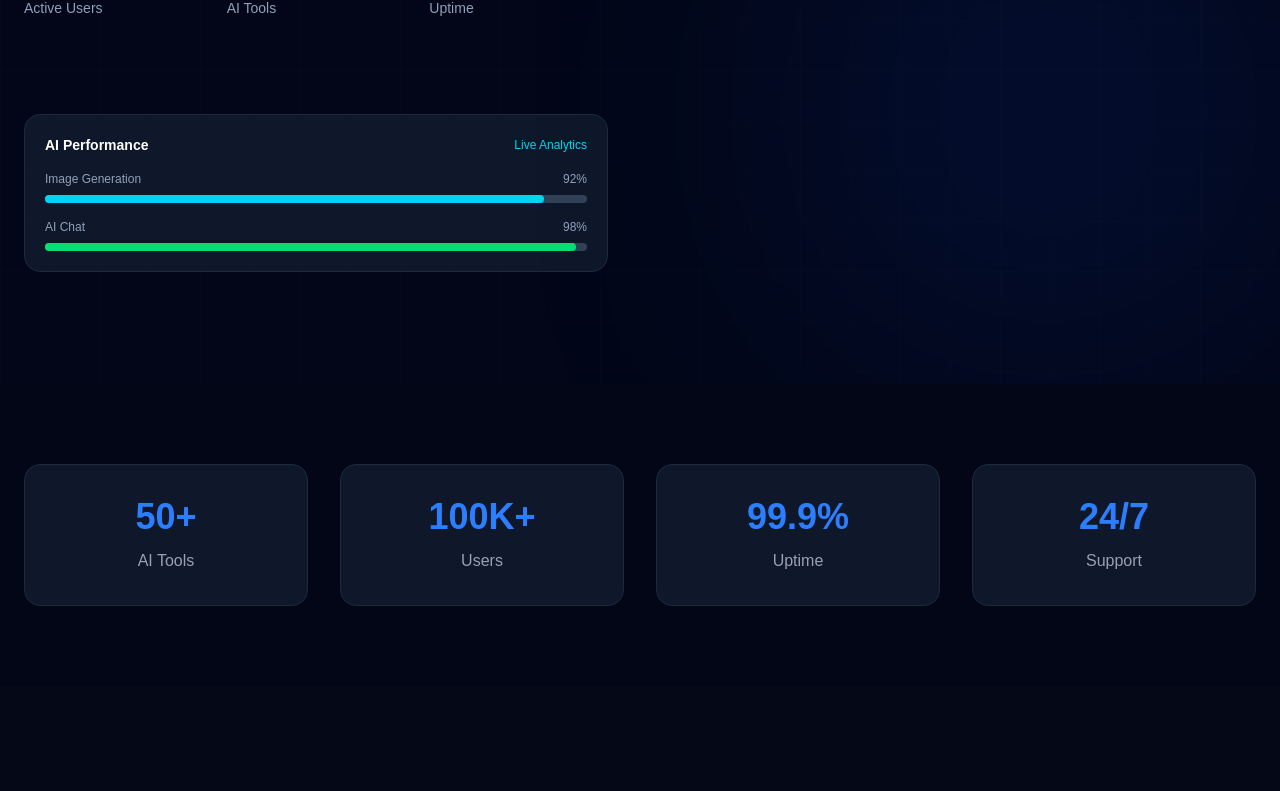
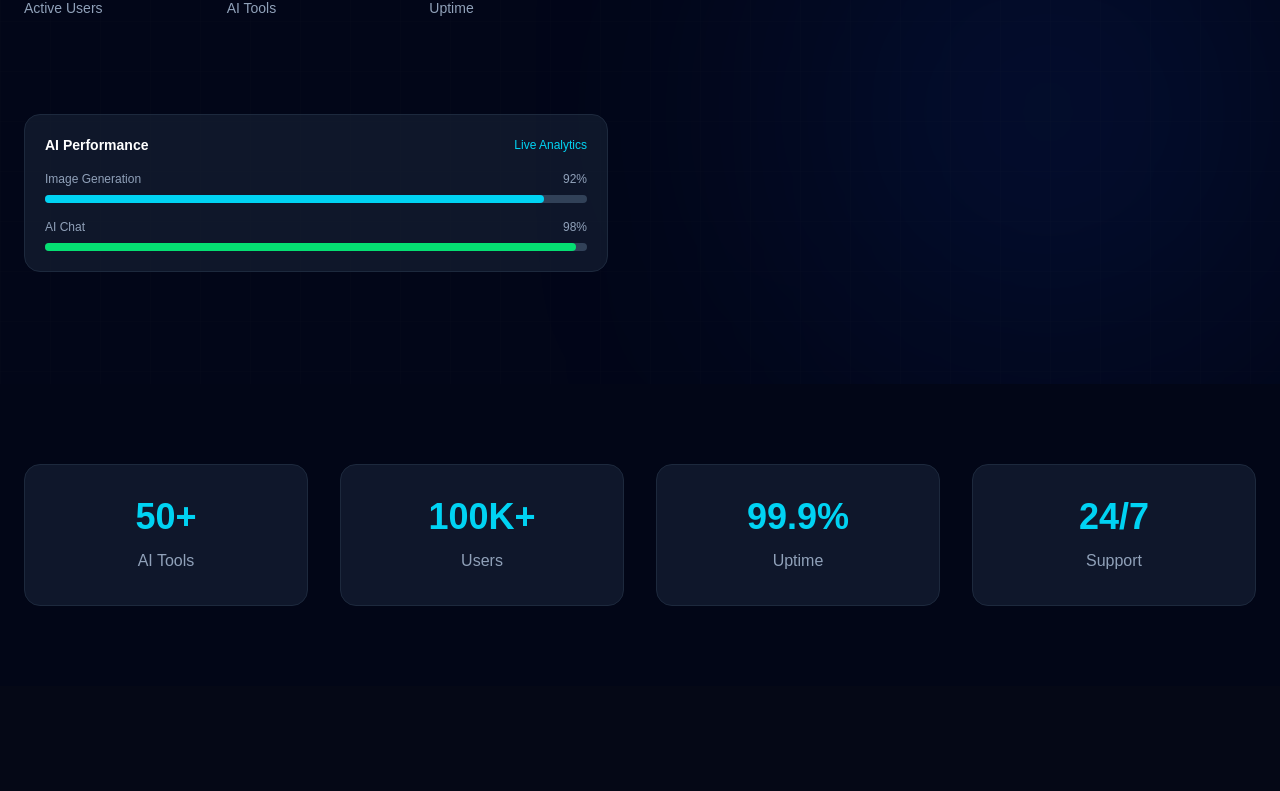
Before and after one commit to infopentagenai/pentagen-ai, a Next.js app: page / in a window 1280 px wide. Shown: the part 829-1620 px from the top of the page. Built offline with nearby package versions, Linux system fonts and the light colour scheme.

Commit message:
Add global animations and animated stats section

```diff
--- a/app/page.tsx
+++ b/app/page.tsx
@@ -9,6 +9,7 @@ import Testimonials from "../components/Testimonials";
 import FAQ from "../components/FAQ";
 import CTA from "../components/CTA";
 import Footer from "../components/Footer";
+import BackToTop from "../components/BackToTop";
 
 export default function Home() {
   return (
@@ -24,6 +25,7 @@ export default function Home() {
       <FAQ />
       <CTA />
       <Footer />
+      <BackToTop />
     </>
   );
 }
--- /dev/null
+++ b/components/BackToTop.tsx
@@ -0,0 +1,26 @@
+"use client";
+
+import { useState } from "react";
+import { ArrowUp } from "lucide-react";
+
+export default function BackToTop() {
+  const [showButton] = useState(true);
+
+  const scrollToTop = () => {
+    window.scrollTo({
+      top: 0,
+      behavior: "smooth",
+    });
+  };
+
+  if (!showButton) return null;
+
+  return (
+    <button
+      onClick={scrollToTop}
+      className="fixed bottom-8 right-8 z-[9999] flex h-14 w-14 items-center justify-center rounded-full bg-gradient-to-r from-cyan-500 to-blue-600 text-white"
+    >
+      <ArrowUp size={24} />
+    </button>
+  );
+}
--- a/components/Stats.tsx
+++ b/components/Stats.tsx
@@ -1,44 +1,65 @@
+"use client";
+
+import CountUp from "react-countup";
+import { useInView } from "react-intersection-observer";
+import FadeIn from "./animations/FadeIn";
+
 export default function Stats() {
+  const { ref, inView } = useInView({
+    triggerOnce: true,
+    threshold: 0.3,
+  });
+
   const stats = [
     {
-      number: "50+",
+      end: 50,
+      suffix: "+",
       label: "AI Tools",
     },
     {
-      number: "100K+",
+      end: 100,
+      suffix: "K+",
       label: "Users",
     },
     {
-      number: "99.9%",
+      end: 99.9,
+      suffix: "%",
+      decimals: 1,
       label: "Uptime",
     },
     {
-      number: "24/7",
+      end: 24,
+      suffix: "/7",
       label: "Support",
     },
   ];
 
   return (
-    <section className="bg-[#020617] py-20">
+    <section className="bg-[#020617] py-20" ref={ref}>
       <div className="mx-auto max-w-7xl px-6">
+        <div className="grid grid-cols-2 gap-8 md:grid-cols-4">
+          {stats.map((item, index) => (
+            <FadeIn key={item.label} delay={index * 0.15}>
+              <div className="rounded-2xl border border-slate-800 bg-slate-900 p-8 text-center transition-all duration-300 hover:-translate-y-2 hover:border-cyan-400 hover:shadow-[0_0_30px_rgba(34,211,238,0.2)]">
+                <h2 className="text-4xl font-bold text-cyan-400">
+                  {inView ? (
+                    <CountUp
+                      end={item.end}
+                      duration={2}
+                      decimals={item.decimals ?? 0}
+                    />
+                  ) : (
+                    0
+                  )}
+                  {item.suffix}
+                </h2>
 
-        <div className="grid grid-cols-2 gap-8 md:grid-cols-4">
-
-          {stats.map((item) => (
-            <div
-              key={item.label}
-              className="rounded-2xl border border-slate-800 bg-slate-900 p-8 text-center transition hover:border-blue-500 hover:scale-105"
-            >
-              <h2 className="text-4xl font-bold text-blue-500">
-                {item.number}
-              </h2>
-
-              <p className="mt-3 text-gray-400">
-                {item.label}
-              </p>
-            </div>
+                <p className="mt-3 text-slate-400">
+                  {item.label}
+                </p>
+              </div>
+            </FadeIn>
           ))}
-
         </div>
       </div>
     </section>
--- /dev/null
+++ b/components/animations/FadeIn.tsx
@@ -0,0 +1,29 @@
+"use client";
+
+import { motion } from "framer-motion";
+import { ReactNode } from "react";
+
+type FadeInProps = {
+  children: ReactNode;
+  delay?: number;
+};
+
+export default function FadeIn({
+  children,
+  delay = 0,
+}: FadeInProps) {
+  return (
+    <motion.div
+      initial={{ opacity: 0, y: 40 }}
+      whileInView={{ opacity: 1, y: 0 }}
+      viewport={{ once: true, amount: 0.2 }}
+      transition={{
+        duration: 0.6,
+        delay,
+        ease: "easeOut",
+      }}
+    >
+      {children}
+    </motion.div>
+  );
+}
--- a/package.json
+++ b/package.json
@@ -13,7 +13,9 @@
     "lucide-react": "^1.23.0",
     "next": "16.2.10",
     "react": "19.2.4",
-    "react-dom": "19.2.4"
+    "react-countup": "^6.5.3",
+    "react-dom": "19.2.4",
+    "react-intersection-observer": "^10.0.3"
   },
   "devDependencies": {
     "@tailwindcss/postcss": "^4",
```
Also changed, not shown: 1 other file (tests, documents, lock files or other folders).
